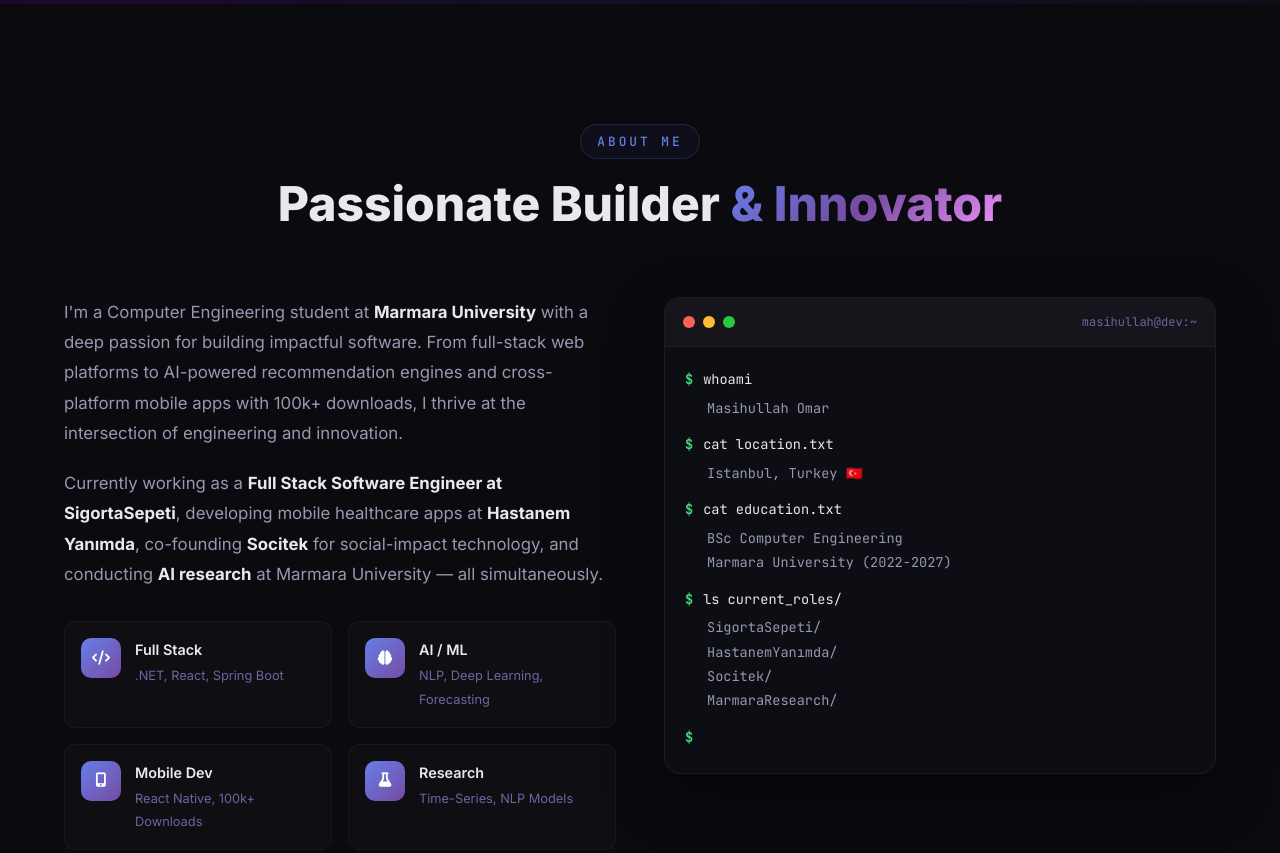
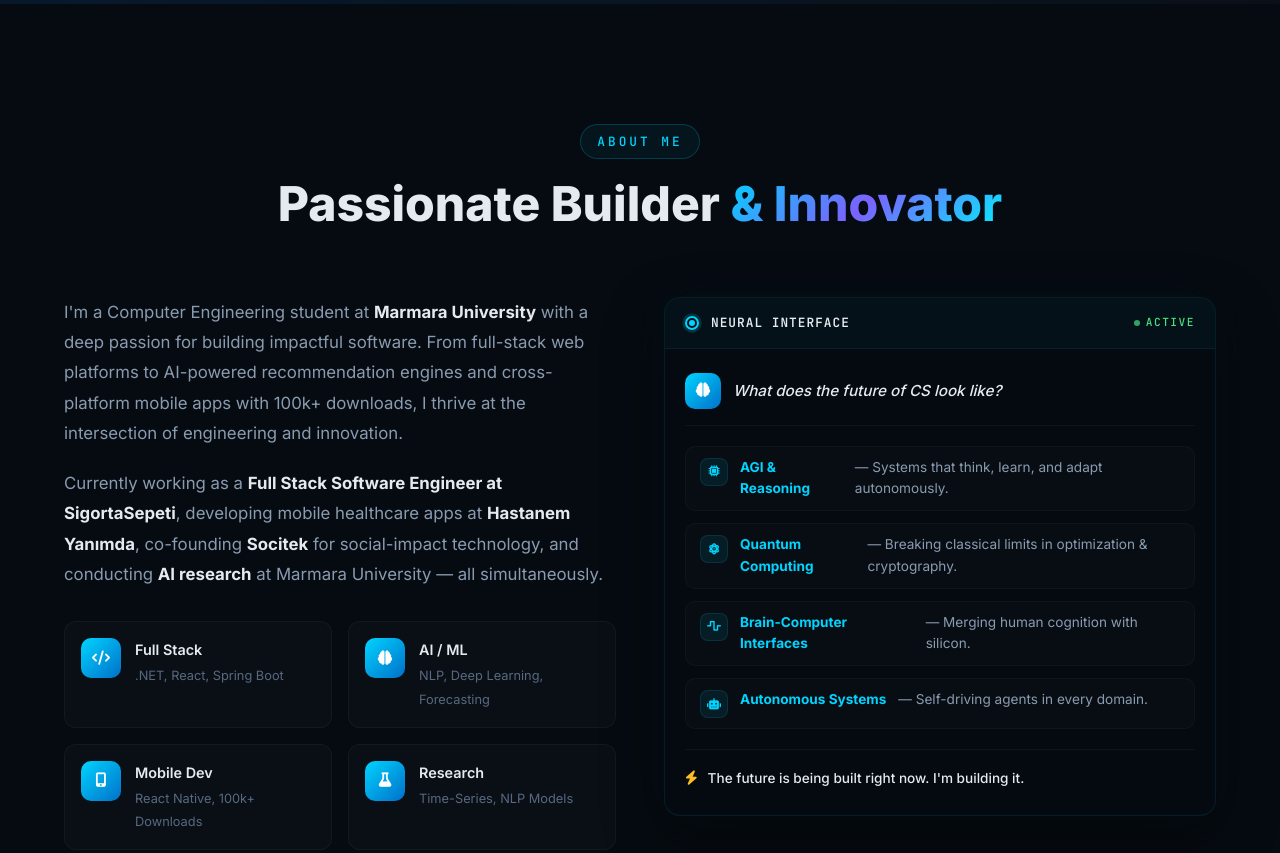
Before and after one commit to MasihOmar/masihomar.github.io, a plain HTML site: page index.html in a window 1280 px wide. Shown: the part 1001-1854 px from the top of the page. Drawn offline with Linux system fonts and the light colour scheme.

Commit message:
ai style

```diff
--- a/index.html
+++ b/index.html
@@ -174,44 +174,38 @@
             </div>
           </div>
           <div class="about-card fade-up">
-            <div class="terminal-window">
-              <div class="terminal-header">
-                <span class="terminal-dot terminal-dot--red"></span>
-                <span class="terminal-dot terminal-dot--yellow"></span>
-                <span class="terminal-dot terminal-dot--green"></span>
-                <span class="terminal-title">masihullah@dev:~</span>
+            <div class="ai-vision-panel">
+              <div class="ai-panel-header">
+                <div class="ai-status-ring"></div>
+                <span class="ai-panel-label">Neural Interface</span>
+                <span class="ai-panel-status"><span class="ai-live-dot"></span> ACTIVE</span>
               </div>
-              <div class="terminal-body">
-                <div class="terminal-line">
-                  <span class="terminal-prompt">$</span>
-                  <span class="terminal-cmd">whoami</span>
+              <div class="ai-panel-body">
+                <div class="ai-prompt-row">
+                  <span class="ai-icon"><i class="fas fa-brain"></i></span>
+                  <span class="ai-question">What does the future of CS look like?</span>
                 </div>
-                <div class="terminal-output">Masihullah Omar</div>
-                <div class="terminal-line">
-                  <span class="terminal-prompt">$</span>
-                  <span class="terminal-cmd">cat location.txt</span>
+                <div class="ai-response">
+                  <p class="ai-response-line" style="animation-delay: 0.2s">
+                    <span class="ai-node-icon"><i class="fas fa-microchip"></i></span>
+                    <strong>AGI &amp; Reasoning</strong> — Systems that think, learn, and adapt autonomously.
+                  </p>
+                  <p class="ai-response-line" style="animation-delay: 0.5s">
+                    <span class="ai-node-icon"><i class="fas fa-atom"></i></span>
+                    <strong>Quantum Computing</strong> — Breaking classical limits in optimization &amp; cryptography.
+                  </p>
+                  <p class="ai-response-line" style="animation-delay: 0.8s">
+                    <span class="ai-node-icon"><i class="fas fa-wave-square"></i></span>
+                    <strong>Brain-Computer Interfaces</strong> — Merging human cognition with silicon.
+                  </p>
+                  <p class="ai-response-line" style="animation-delay: 1.1s">
+                    <span class="ai-node-icon"><i class="fas fa-robot"></i></span>
+                    <strong>Autonomous Systems</strong> — Self-driving agents in every domain.
+                  </p>
                 </div>
-                <div class="terminal-output">Istanbul, Turkey 🇹🇷</div>
-                <div class="terminal-line">
-                  <span class="terminal-prompt">$</span>
-                  <span class="terminal-cmd">cat education.txt</span>
-                </div>
-                <div class="terminal-output">
-                  BSc Computer Engineering<br />Marmara University (2022-2027)
-                </div>
-                <div class="terminal-line">
-                  <span class="terminal-prompt">$</span>
-                  <span class="terminal-cmd">ls current_roles/</span>
-                </div>
-                <div class="terminal-output">
-                  SigortaSepeti/<br />
-                  HastanemYanımda/<br />
-                  Socitek/<br />
-                  MarmaraResearch/
-                </div>
-                <div class="terminal-line">
-                  <span class="terminal-prompt">$</span>
-                  <span class="terminal-cmd typing-terminal">█</span>
+                <div class="ai-cta-row">
+                  <span class="ai-spark"><i class="fas fa-bolt"></i></span>
+                  <span>The future is being built right now. I'm building it.</span>
                 </div>
               </div>
             </div>
--- a/styles/style.css
+++ b/styles/style.css
@@ -5,45 +5,45 @@
 
 /* ---------- CSS CUSTOM PROPERTIES ---------- */
 :root {
-  /* Core palette */
-  --bg-primary: #0a0a0f;
-  --bg-secondary: #0f0f1a;
-  --bg-card: rgba(255, 255, 255, 0.03);
-  --bg-card-hover: rgba(255, 255, 255, 0.06);
+  /* Core palette — Futuristic Cyan / Teal */
+  --bg-primary: #060b11;
+  --bg-secondary: #0a1018;
+  --bg-card: rgba(255, 255, 255, 0.025);
+  --bg-card-hover: rgba(255, 255, 255, 0.055);
 
   /* Gradient accents */
-  --gradient-primary: linear-gradient(135deg, #667eea 0%, #764ba2 100%);
-  --gradient-accent: linear-gradient(135deg, #f093fb 0%, #f5576c 100%);
+  --gradient-primary: linear-gradient(135deg, #00d4ff 0%, #0070c9 100%);
+  --gradient-accent: linear-gradient(135deg, #00f0ff 0%, #7b2ff7 100%);
   --gradient-text: linear-gradient(
     135deg,
-    #667eea 0%,
-    #764ba2 50%,
-    #f093fb 100%
+    #00d4ff 0%,
+    #7b61ff 50%,
+    #00f0ff 100%
   );
   --gradient-card-border: linear-gradient(
     135deg,
-    rgba(102, 126, 234, 0.3),
-    rgba(118, 75, 162, 0.1),
-    rgba(240, 147, 251, 0.3)
+    rgba(0, 212, 255, 0.25),
+    rgba(123, 97, 255, 0.08),
+    rgba(0, 240, 255, 0.25)
   );
   --gradient-hero: linear-gradient(
     160deg,
-    #0a0a0f 0%,
-    #0f0f1a 40%,
-    #1a0a2e 70%,
-    #0f0f1a 100%
+    #060b11 0%,
+    #0a1018 40%,
+    #071a2b 70%,
+    #0a1018 100%
   );
 
   /* Text colors */
-  --text-primary: #e8e8f0;
-  --text-secondary: #9898b0;
-  --text-muted: #6868a0;
-  --text-accent: #667eea;
+  --text-primary: #e4eaf0;
+  --text-secondary: #8a9bb0;
+  --text-muted: #576880;
+  --text-accent: #00d4ff;
 
   /* Glass */
-  --glass-bg: rgba(255, 255, 255, 0.04);
-  --glass-border: rgba(255, 255, 255, 0.08);
-  --glass-shadow: 0 8px 32px rgba(0, 0, 0, 0.3);
+  --glass-bg: rgba(255, 255, 255, 0.03);
+  --glass-border: rgba(255, 255, 255, 0.07);
+  --glass-shadow: 0 8px 32px rgba(0, 0, 0, 0.4);
 
   /* Spacing */
   --section-padding: 120px 0;
@@ -85,7 +85,7 @@
 }
 
 ::selection {
-  background: rgba(102, 126, 234, 0.3);
+  background: rgba(0, 212, 255, 0.3);
   color: #fff;
 }
 
@@ -125,8 +125,8 @@
 
 .glass-card:hover {
   background: var(--bg-card-hover);
-  border-color: rgba(102, 126, 234, 0.2);
-  box-shadow: 0 8px 40px rgba(102, 126, 234, 0.08);
+  border-color: rgba(0, 212, 255, 0.2);
+  box-shadow: 0 8px 40px rgba(0, 212, 255, 0.08);
   transform: translateY(-2px);
 }
 
@@ -149,11 +149,11 @@
 .btn--primary {
   background: var(--gradient-primary);
   color: #fff;
-  box-shadow: 0 4px 20px rgba(102, 126, 234, 0.3);
+  box-shadow: 0 4px 20px rgba(0, 212, 255, 0.3);
 }
 
 .btn--primary:hover {
-  box-shadow: 0 8px 30px rgba(102, 126, 234, 0.5);
+  box-shadow: 0 8px 30px rgba(0, 212, 255, 0.5);
   transform: translateY(-2px);
 }
 
@@ -164,8 +164,8 @@
 }
 
 .btn--outline:hover {
-  border-color: rgba(102, 126, 234, 0.4);
-  background: rgba(102, 126, 234, 0.05);
+  border-color: rgba(0, 212, 255, 0.4);
+  background: rgba(0, 212, 255, 0.05);
   transform: translateY(-2px);
 }
 
@@ -190,9 +190,9 @@
   letter-spacing: 3px;
   margin-bottom: 16px;
   padding: 6px 16px;
-  border: 1px solid rgba(102, 126, 234, 0.2);
+  border: 1px solid rgba(0, 212, 255, 0.2);
   border-radius: 100px;
-  background: rgba(102, 126, 234, 0.05);
+  background: rgba(0, 212, 255, 0.05);
 }
 
 .section-title {
@@ -301,7 +301,7 @@
 }
 
 .nav-link--cta:hover {
-  box-shadow: 0 4px 20px rgba(102, 126, 234, 0.3);
+  box-shadow: 0 4px 20px rgba(0, 212, 255, 0.3);
   background: var(--gradient-primary) !important;
 }
 
@@ -375,8 +375,8 @@
   position: absolute;
   inset: 0;
   background-image:
-    linear-gradient(rgba(102, 126, 234, 0.03) 1px, transparent 1px),
-    linear-gradient(90deg, rgba(102, 126, 234, 0.03) 1px, transparent 1px);
+    linear-gradient(rgba(0, 212, 255, 0.03) 1px, transparent 1px),
+    linear-gradient(90deg, rgba(0, 212, 255, 0.03) 1px, transparent 1px);
   background-size: 60px 60px;
   mask-image: radial-gradient(
     ellipse 80% 60% at 50% 40%,
@@ -402,7 +402,7 @@
 .hero-glow--1 {
   width: 500px;
   height: 500px;
-  background: rgba(102, 126, 234, 0.3);
+  background: rgba(0, 212, 255, 0.3);
   top: -10%;
   right: -5%;
   animation-delay: 0s;
@@ -411,7 +411,7 @@
 .hero-glow--2 {
   width: 400px;
   height: 400px;
-  background: rgba(118, 75, 162, 0.25);
+  background: rgba(123, 97, 255, 0.25);
   bottom: 10%;
   left: -5%;
   animation-delay: -3s;
@@ -420,7 +420,7 @@
 .hero-glow--3 {
   width: 300px;
   height: 300px;
-  background: rgba(240, 147, 251, 0.15);
+  background: rgba(0, 240, 255, 0.15);
   top: 40%;
   right: 20%;
   animation-delay: -5s;
@@ -456,15 +456,22 @@
   border-radius: 50%;
   object-fit: cover;
   border: 3px solid transparent;
-  background: linear-gradient(var(--bg-primary), var(--bg-primary)) padding-box,
-              var(--gradient-primary) border-box;
-  box-shadow: 0 0 40px rgba(102, 126, 234, 0.2), 0 0 80px rgba(118, 75, 162, 0.1);
-  transition: transform var(--transition-smooth), box-shadow var(--transition-smooth);
+  background:
+    linear-gradient(var(--bg-primary), var(--bg-primary)) padding-box,
+    var(--gradient-primary) border-box;
+  box-shadow:
+    0 0 40px rgba(0, 212, 255, 0.2),
+    0 0 80px rgba(123, 97, 255, 0.1);
+  transition:
+    transform var(--transition-smooth),
+    box-shadow var(--transition-smooth);
 }
 
 .hero-avatar:hover {
   transform: scale(1.05);
-  box-shadow: 0 0 50px rgba(102, 126, 234, 0.35), 0 0 100px rgba(118, 75, 162, 0.15);
+  box-shadow:
+    0 0 50px rgba(0, 212, 255, 0.35),
+    0 0 100px rgba(123, 97, 255, 0.15);
 }
 
 .hero-badge {
@@ -473,8 +480,8 @@
   gap: 8px;
   padding: 8px 20px;
   border-radius: 100px;
-  background: rgba(102, 126, 234, 0.08);
-  border: 1px solid rgba(102, 126, 234, 0.15);
+  background: rgba(0, 212, 255, 0.08);
+  border: 1px solid rgba(0, 212, 255, 0.15);
   font-size: 0.85rem;
   font-weight: 500;
   color: var(--text-accent);
@@ -686,8 +693,8 @@
 }
 
 .highlight-item:hover {
-  background: rgba(102, 126, 234, 0.05);
-  border-color: rgba(102, 126, 234, 0.15);
+  background: rgba(0, 212, 255, 0.05);
+  border-color: rgba(0, 212, 255, 0.15);
 }
 
 .highlight-icon {
@@ -715,77 +722,171 @@
   margin-bottom: 0;
 }
 
-/* Terminal widget */
-.terminal-window {
+/* AI Vision Panel */
+.ai-vision-panel {
   border-radius: 16px;
   overflow: hidden;
-  background: #0d0d14;
-  border: 1px solid rgba(255, 255, 255, 0.06);
-  box-shadow: 0 20px 60px rgba(0, 0, 0, 0.4);
-}
-
-.terminal-header {
-  display: flex;
-  align-items: center;
-  gap: 8px;
-  padding: 14px 18px;
-  background: rgba(255, 255, 255, 0.03);
-  border-bottom: 1px solid rgba(255, 255, 255, 0.05);
-}
-
-.terminal-dot {
-  width: 12px;
-  height: 12px;
+  background: rgba(6, 11, 17, 0.9);
+  border: 1px solid rgba(0, 212, 255, 0.1);
+  box-shadow: 0 20px 60px rgba(0, 0, 0, 0.4), 0 0 40px rgba(0, 212, 255, 0.03);
+}
+
+.ai-panel-header {
+  display: flex;
+  align-items: center;
+  gap: 12px;
+  padding: 14px 20px;
+  background: rgba(0, 212, 255, 0.03);
+  border-bottom: 1px solid rgba(0, 212, 255, 0.08);
+}
+
+.ai-status-ring {
+  width: 14px;
+  height: 14px;
   border-radius: 50%;
-}
-
-.terminal-dot--red {
-  background: #ff5f57;
-}
-.terminal-dot--yellow {
-  background: #febc2e;
-}
-.terminal-dot--green {
-  background: #28c840;
-}
-
-.terminal-title {
+  border: 2px solid #00d4ff;
+  position: relative;
+  animation: ring-pulse 2.5s ease-in-out infinite;
+}
+
+.ai-status-ring::after {
+  content: "";
+  position: absolute;
+  inset: 2px;
+  border-radius: 50%;
+  background: #00d4ff;
+}
+
+@keyframes ring-pulse {
+  0%, 100% { box-shadow: 0 0 0 0 rgba(0, 212, 255, 0.3); }
+  50% { box-shadow: 0 0 0 6px rgba(0, 212, 255, 0); }
+}
+
+.ai-panel-label {
+  font-family: var(--font-mono);
+  font-size: 0.8rem;
+  font-weight: 600;
+  color: var(--text-primary);
+  letter-spacing: 1px;
+  text-transform: uppercase;
+}
+
+.ai-panel-status {
   margin-left: auto;
   font-family: var(--font-mono);
-  font-size: 0.75rem;
-  color: var(--text-muted);
-}
-
-.terminal-body {
-  padding: 20px;
-  font-family: var(--font-mono);
+  font-size: 0.7rem;
+  font-weight: 500;
+  color: #4ade80;
+  display: flex;
+  align-items: center;
+  gap: 6px;
+  letter-spacing: 1.5px;
+}
+
+.ai-live-dot {
+  width: 6px;
+  height: 6px;
+  border-radius: 50%;
+  background: #4ade80;
+  animation: pulse-dot 2s ease-in-out infinite;
+}
+
+.ai-panel-body {
+  padding: 24px 20px;
+}
+
+.ai-prompt-row {
+  display: flex;
+  align-items: center;
+  gap: 12px;
+  margin-bottom: 20px;
+  padding-bottom: 16px;
+  border-bottom: 1px solid rgba(255, 255, 255, 0.04);
+}
+
+.ai-icon {
+  width: 36px;
+  height: 36px;
+  border-radius: 10px;
+  background: var(--gradient-primary);
+  display: flex;
+  align-items: center;
+  justify-content: center;
+  font-size: 0.9rem;
+  color: #fff;
+  flex-shrink: 0;
+}
+
+.ai-question {
+  font-size: 0.95rem;
+  font-weight: 500;
+  color: var(--text-primary);
+  font-style: italic;
+}
+
+.ai-response {
+  display: flex;
+  flex-direction: column;
+  gap: 12px;
+  margin-bottom: 20px;
+}
+
+.ai-response-line {
+  display: flex;
+  align-items: flex-start;
+  gap: 12px;
   font-size: 0.85rem;
-  line-height: 1.8;
-}
-
-.terminal-line {
-  display: flex;
+  color: var(--text-secondary);
+  line-height: 1.6;
+  padding: 10px 14px;
+  border-radius: 10px;
+  background: rgba(255, 255, 255, 0.015);
+  border: 1px solid rgba(255, 255, 255, 0.03);
+  opacity: 0;
+  transform: translateX(-10px);
+  animation: ai-line-in 0.5s ease forwards;
+}
+
+.ai-response-line strong {
+  color: #00d4ff;
+}
+
+@keyframes ai-line-in {
+  to {
+    opacity: 1;
+    transform: translateX(0);
+  }
+}
+
+.ai-node-icon {
+  width: 28px;
+  height: 28px;
+  border-radius: 8px;
+  background: rgba(0, 212, 255, 0.08);
+  border: 1px solid rgba(0, 212, 255, 0.12);
+  display: flex;
+  align-items: center;
+  justify-content: center;
+  font-size: 0.7rem;
+  color: #00d4ff;
+  flex-shrink: 0;
+  margin-top: 1px;
+}
+
+.ai-cta-row {
+  display: flex;
+  align-items: center;
   gap: 10px;
-  margin-bottom: 4px;
-}
-
-.terminal-prompt {
-  color: #4ade80;
-  font-weight: 600;
-}
-
-.terminal-cmd {
+  font-size: 0.85rem;
+  font-weight: 500;
   color: var(--text-primary);
-}
-
-.terminal-output {
-  color: var(--text-secondary);
-  padding-left: 22px;
-  margin-bottom: 12px;
-}
-
-.typing-terminal {
-  animation: blink 1s step-end infinite;
+  padding-top: 16px;
+  border-top: 1px solid rgba(255, 255, 255, 0.04);
+}
+
+.ai-spark {
+  color: #fbbf24;
+  font-size: 0.9rem;
 }
 
 /* ============================================
@@ -805,8 +906,8 @@
   width: 2px;
   background: linear-gradient(
     to bottom,
-    rgba(102, 126, 234, 0.4),
-    rgba(240, 147, 251, 0.2),
+    rgba(0, 212, 255, 0.4),
+    rgba(0, 240, 255, 0.2),
     transparent
   );
 }
@@ -828,7 +929,7 @@
   border-radius: 50%;
   background: var(--gradient-primary);
   border: 3px solid var(--bg-primary);
-  box-shadow: 0 0 0 3px rgba(102, 126, 234, 0.2);
+  box-shadow: 0 0 0 3px rgba(0, 212, 255, 0.2);
   position: relative;
   left: 2px;
 }
@@ -923,9 +1024,9 @@
   font-size: 0.75rem;
   padding: 4px 12px;
   border-radius: 6px;
-  background: rgba(102, 126, 234, 0.08);
+  background: rgba(0, 212, 255, 0.08);
   color: var(--text-accent);
-  border: 1px solid rgba(102, 126, 234, 0.12);
+  border: 1px solid rgba(0, 212, 255, 0.12);
 }
 
 /* ============================================
@@ -951,7 +1052,7 @@
   height: 200%;
   background: radial-gradient(
     circle at 30% 30%,
-    rgba(102, 126, 234, 0.05),
+    rgba(0, 212, 255, 0.05),
     transparent 60%
   );
   pointer-events: none;
@@ -965,17 +1066,17 @@
 
 /* Featured project card */
 .project-card--featured {
-  border-color: rgba(102, 126, 234, 0.15);
-  background: rgba(102, 126, 234, 0.03);
+  border-color: rgba(0, 212, 255, 0.15);
+  background: rgba(0, 212, 255, 0.03);
 }
 
 .project-card--featured:hover {
-  border-color: rgba(102, 126, 234, 0.3);
-  box-shadow: 0 8px 48px rgba(102, 126, 234, 0.12);
+  border-color: rgba(0, 212, 255, 0.3);
+  box-shadow: 0 8px 48px rgba(0, 212, 255, 0.12);
 }
 
 .project-icon--featured {
-  background: linear-gradient(135deg, #667eea, #f093fb) !important;
+  background: linear-gradient(135deg, #00d4ff, #00f0ff) !important;
 }
 
 .project-header-right {
@@ -1060,9 +1161,9 @@
   font-size: 0.73rem;
   padding: 4px 10px;
   border-radius: 6px;
-  background: rgba(240, 147, 251, 0.06);
+  background: rgba(0, 240, 255, 0.06);
   color: #c084fc;
-  border: 1px solid rgba(240, 147, 251, 0.12);
+  border: 1px solid rgba(0, 240, 255, 0.12);
 }
 
 .project-metric {
@@ -1143,8 +1244,8 @@
 
 .skill-tag:hover {
   color: var(--text-primary);
-  background: rgba(102, 126, 234, 0.08);
-  border-color: rgba(102, 126, 234, 0.2);
+  background: rgba(0, 212, 255, 0.08);
+  border-color: rgba(0, 212, 255, 0.2);
   transform: translateY(-2px);
 }
 
@@ -1373,8 +1474,8 @@
 
 .footer-links a:hover {
   color: var(--text-primary);
-  background: rgba(102, 126, 234, 0.1);
-  border-color: rgba(102, 126, 234, 0.2);
+  background: rgba(0, 212, 255, 0.1);
+  border-color: rgba(0, 212, 255, 0.2);
   transform: translateY(-3px);
 }
 
```
